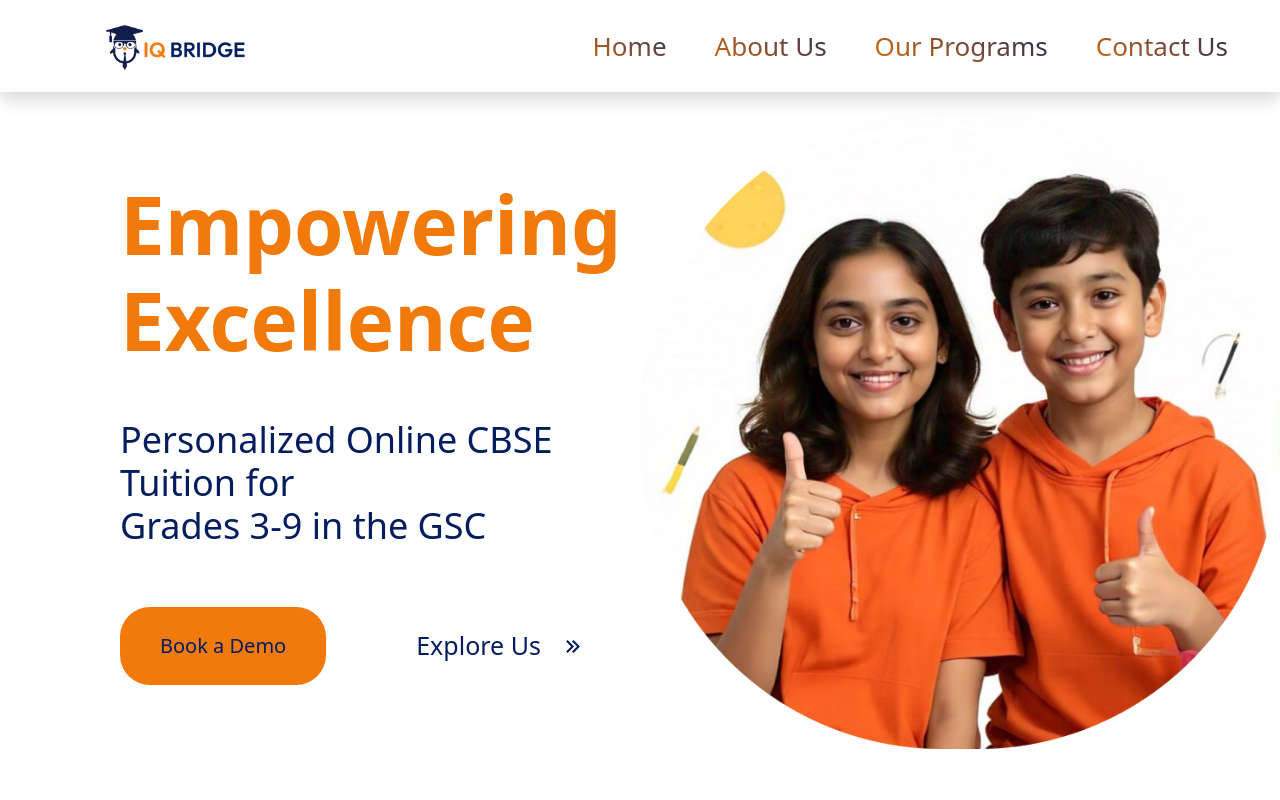
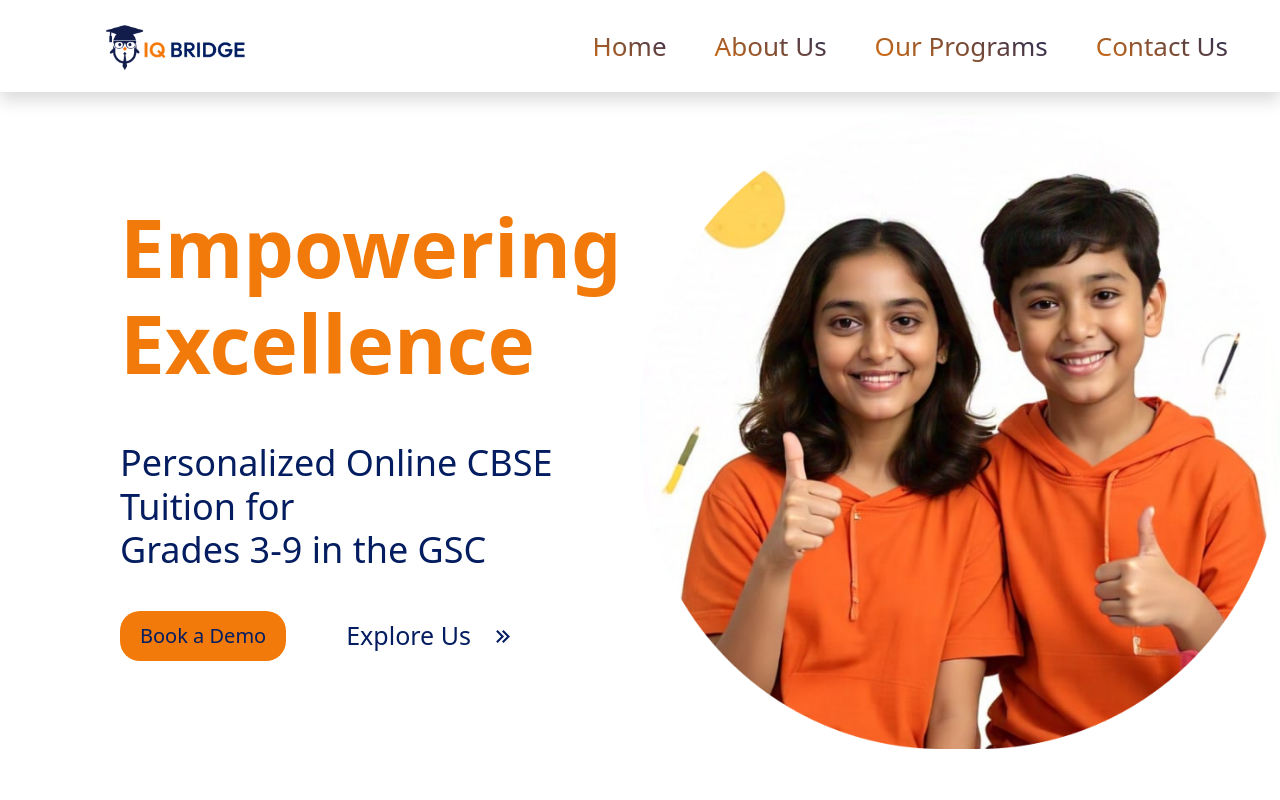
Before and after one commit to dilip2k04/hostinger, a React (Vite) app: page / in a window 1280 px wide. Shown: the top 800 px of the page. Built offline with nearby package versions, Linux system fonts and the light colour scheme.

Commit message:
Hero Button Size Changed

```diff
--- a/src/pages/Hero/Hero.css
+++ b/src/pages/Hero/Hero.css
@@ -26,7 +26,7 @@
 }
 
 .hero_buttons{
-    margin-top: 60px;
+    margin-top: 40px;
 }
 
 .image_section{
@@ -46,27 +46,27 @@
     background-color: #F27A0A;
     color: #041D60;
     border: 0;
-    padding: 20px 40px;
+    padding: 10px 20px;
     font-size: 20px;
-    font-weight: 500;
-    border-radius: 30px;
-    margin-right: 50px ;
+    font-weight: 400;
+    border-radius: 20px;
+    margin-right: 40px ;
 }
 
 .hero_buttons .explore_us{
     color:#041D60;
     background-color: transparent;
     font-size: 25px;
-    padding: 20px 40px;
-    font-weight: 500;
+    padding: 1px 20px;
+    font-weight: 400;
     border: 2px transparent;
-    border-radius: 30px
+    border-radius: 20px
 }
 
 
 .hero_buttons .explore_us:hover{
-    border: 2px solid black;
-    border-radius: 30px;
+    border: 1px solid #041D60;
+    border-radius: 20px;
     transition: all 0.25s;
 }
 
```
